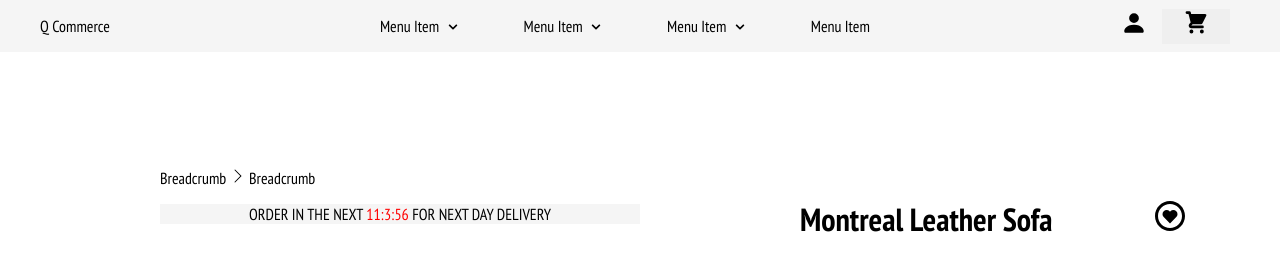
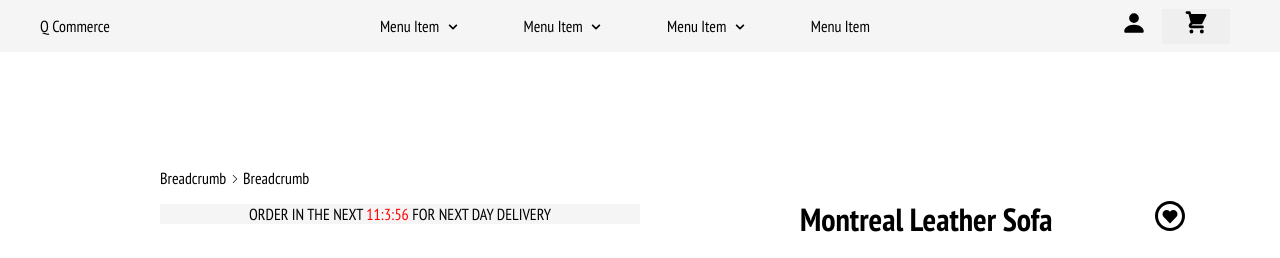
Before and after one commit to CollinsDrew/QF_Task, a React (Create React App) app in the folder qftask/: page / in a window 1280 px wide. Shown: the top 258 px of the page. Built offline with nearby package versions, Linux system fonts and the light colour scheme.

Commit message:
minor style change

```diff
--- a/qftask/src/Components/Content.js
+++ b/qftask/src/Components/Content.js
@@ -72,7 +72,7 @@ function Content(props) {
       {/* Left side for image carousel */}
       <div className="imageSlider">
         <p className="breadcrumb">
-          Breadcrumb <BsChevronRight /> Breadcrumb
+          Breadcrumb <BsChevronRight className="chevron" /> Breadcrumb
         </p>
         <p className="timer">
           ORDER IN THE NEXT{" "}
--- a/qftask/src/Styles/Content.css
+++ b/qftask/src/Styles/Content.css
@@ -24,6 +24,9 @@
 
 .breadcrumb {
   margin-left: 10px;
+}
+.breadcrumb .chevron {
+  font-size: 10px;
 }
 
 .timer {
```
